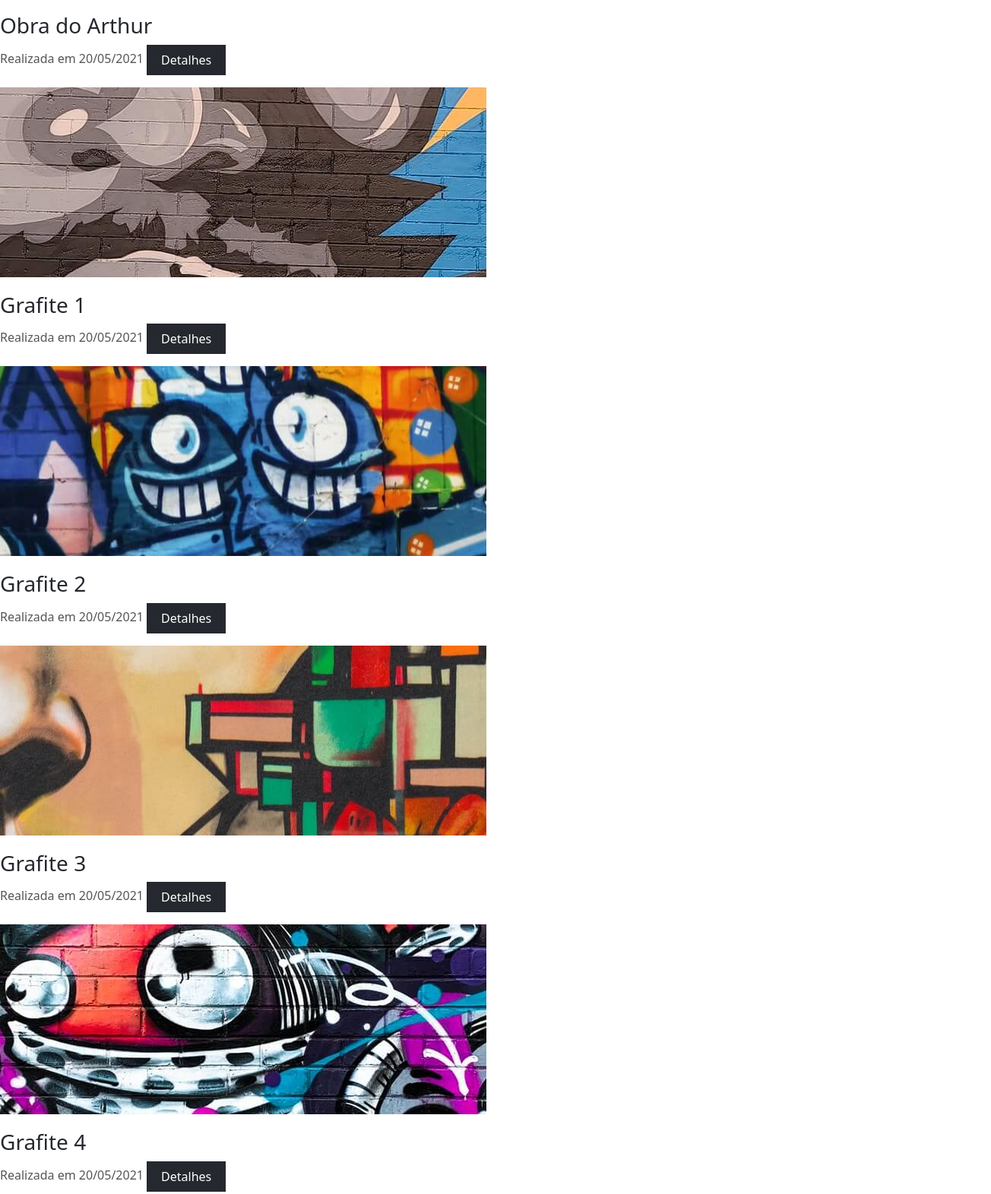
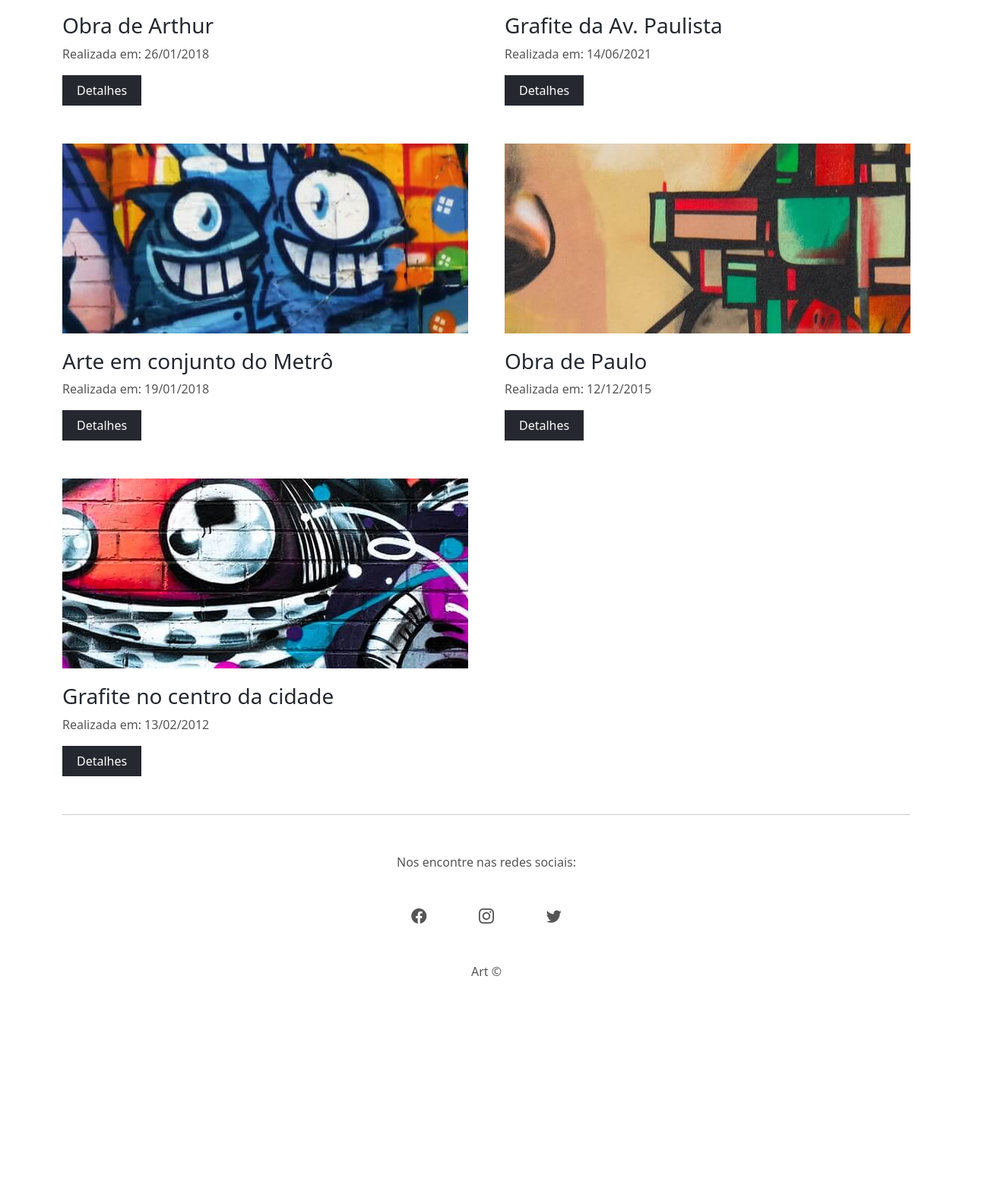
Before and after one commit to marcioygor/ArtasUrbanas, a plain HTML site: page index.html in a window 1280 px wide. Shown: the part 966-2538 px from the top of the page at 76% size, 1304 px wide, since content can reach past the window. After the commit the page ends 2288 px from the top, so only its background shows below. Drawn offline with nearby package versions, Linux system fonts and the light colour scheme.

Commit message:
Projeto Finalizado

```diff
--- a/css/styles.css
+++ b/css/styles.css
@@ -106,6 +106,8 @@ i {
     background-image: url('../img/g_6.jpg');
 }
 
+/* GALERIA */
+
 #gallery-container h1 {
     text-align: center
 }
@@ -122,3 +124,31 @@ i {
     margin-bottom: 20px;
 
 }
+
+/* FOOTER */
+footer {
+    border-top: 1px solid #ccc;
+    height: 250px;
+    padding: 30px;
+}
+
+footer i {
+    font-size: 20px;
+}
+
+#social-icons-container {
+    padding: 25px;
+}
+
+#social-icons-container div {
+    text-align: center;
+}
+
+footer p {
+    text-align: center;
+    margin: 20px;
+}
+
+a:hover i {
+    color: #c1b696;
+}
--- a/index.html
+++ b/index.html
@@ -57,63 +57,60 @@
     <!-- GALERIA -->
     <div class="container" id="gallery-container">
         <div class="col-12">
-            <h1>Artes em Destaque</h1>
+            <h1>Artes em destaque</h1>
         </div>
-    </div>
+        <div class="row gx-md-5">
+            <div class="col-xs-12 col-md-6">
+                <div class="small-image-container center-image" id="img2"></div>
+                <h3>Obra de Arthur</h3>
+                <p class="secondary-color">Realizada em: 26/01/2018</p>
+                <a class="btn" href="#">Detalhes</a>
+            </div>
+            <div class="col-xs-12 col-md-6">
+                <div class="small-image-container center-image" id="img3"></div>
+                <h3>Grafite da Av. Paulista</h3>
+                <p class="secondary-color">Realizada em: 14/06/2021</p>
+                <a class="btn" href="#">Detalhes</a>
+            </div>
+            <div class="col-xs-12 col-md-6">
+                <div class="small-image-container center-image" id="img4"></div>
+                <h3>Arte em conjunto do Metrô</h3>
+                <p class="secondary-color">Realizada em: 19/01/2018</p>
+                <a class="btn" href="#">Detalhes</a>
+            </div>
+            <div class="col-xs-12 col-md-6">
+                <div class="small-image-container center-image" id="img5"></div>
+                <h3>Obra de Paulo</h3>
+                <p class="secondary-color">Realizada em: 12/12/2015</p>
+                <a class="btn" href="#">Detalhes</a>
+            </div>
+            <div class="col-xs-12 col-md-6">
+                <div class="small-image-container center-image" id="img6"></div>
+                <h3>Grafite no centro da cidade</h3>
+                <p class="secondary-color">Realizada em: 13/02/2012</p>
+                <a class="btn" href="#">Detalhes</a>
+            </div>
+        </div>
 
-    <div class="row gx-5">
-        <div class="col-12 col-md-6">
-            <div class="small-image-container center-image" id="img2"></div>
-            <h3>Obra do Arthur</h3>
-            <p class="secondary-color">
-                Realizada em 20/05/2021
-                <a href="#" class="btn">Detalhes</a>
-            </p>
-        </div>
-    </div>
+        <footer class="container">
+            <p class="secondary-color">Nos encontre nas redes sociais:</p>
+            <div class="row justify-content-center" id="social-icons-container">
+                <div class="col-1">
+                    <a href="#"><i class="bi bi-facebook secondary-color"></i></a>
+                </div>
 
-    <div class="col-12 col-md-6">
-        <div class="small-image-container center-image" id="img3"></div>
-        <h3>Grafite 1</h3>
-        <p class="secondary-color">
-            Realizada em 20/05/2021
-            <a href="#" class="btn">Detalhes</a>
-        </p>
-    </div>
+                <div class="col-1">
+                    <a href="#"><i class="bi bi-instagram secondary-color"></i></a>
+                </div>
 
-    </div>
-    <div class="col-12 col-md-6">
-        <div class="small-image-container center-image" id="img4"></div>
-        <h3>Grafite 2</h3>
-        <p class="secondary-color">
-            Realizada em 20/05/2021
-            <a href="#" class="btn">Detalhes</a>
-        </p>
+                <div class="col-1">
+                    <a href="#"><i class="bi bi-twitter secondary-color"></i></a>
+                </div>
 
-    </div>
+            </div>
 
-    </div>
-    <div class="col-12 col-md-6">
-        <div class="small-image-container center-image" id="img5"></div>
-        <h3>Grafite 3</h3>
-        <p class="secondary-color">
-            Realizada em 20/05/2021
-            <a href="#" class="btn">Detalhes</a>
-        </p>
-
-    </div>
-
-    </div>
-    <div class="col-12 col-md-6">
-        <div class="small-image-container center-image" id="img6"></div>
-        <h3>Grafite 4</h3>
-        <p class="secondary-color">
-            Realizada em 20/05/2021
-            <a href="#" class="btn">Detalhes</a>
-        </p>
-    </div>
-    </div>
-    </div>
+            <p class="secondary-color">Art &copy;</p>
+        </footer>
 </body>
 
 </html>
```
